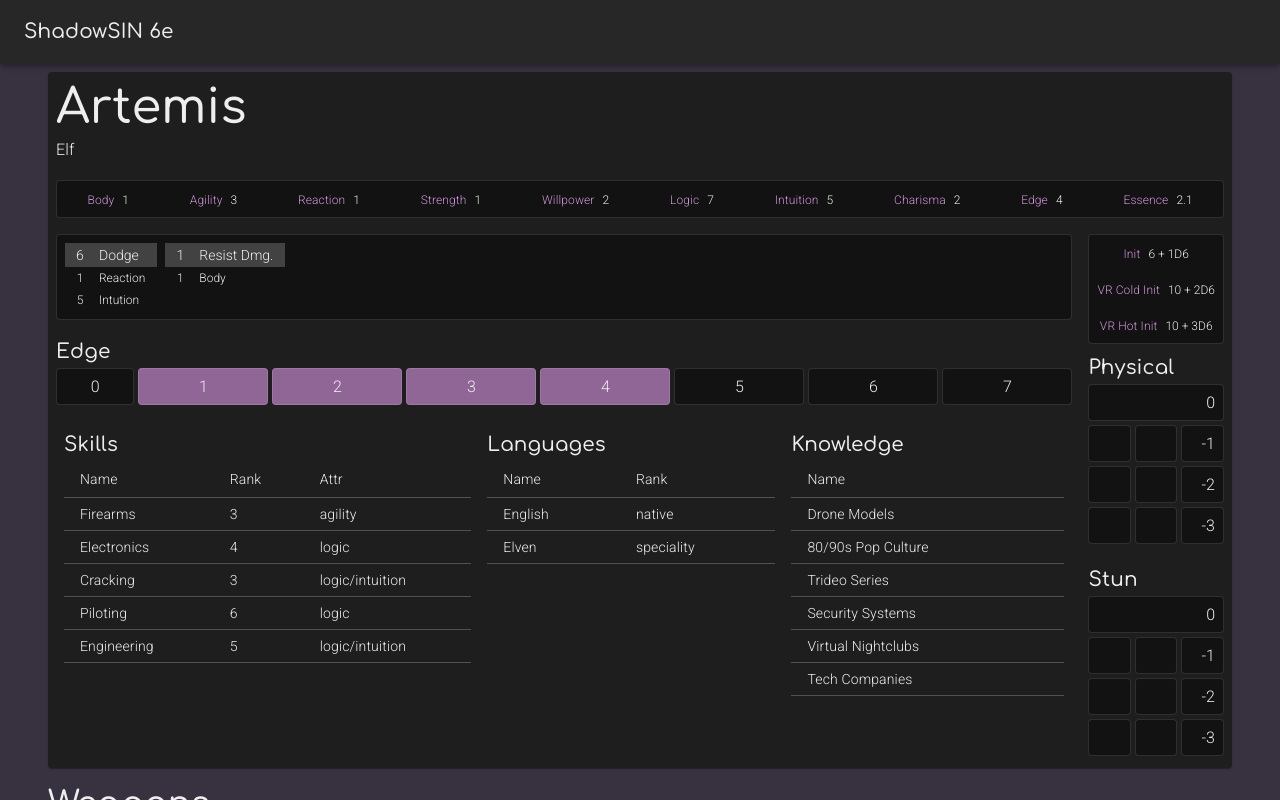
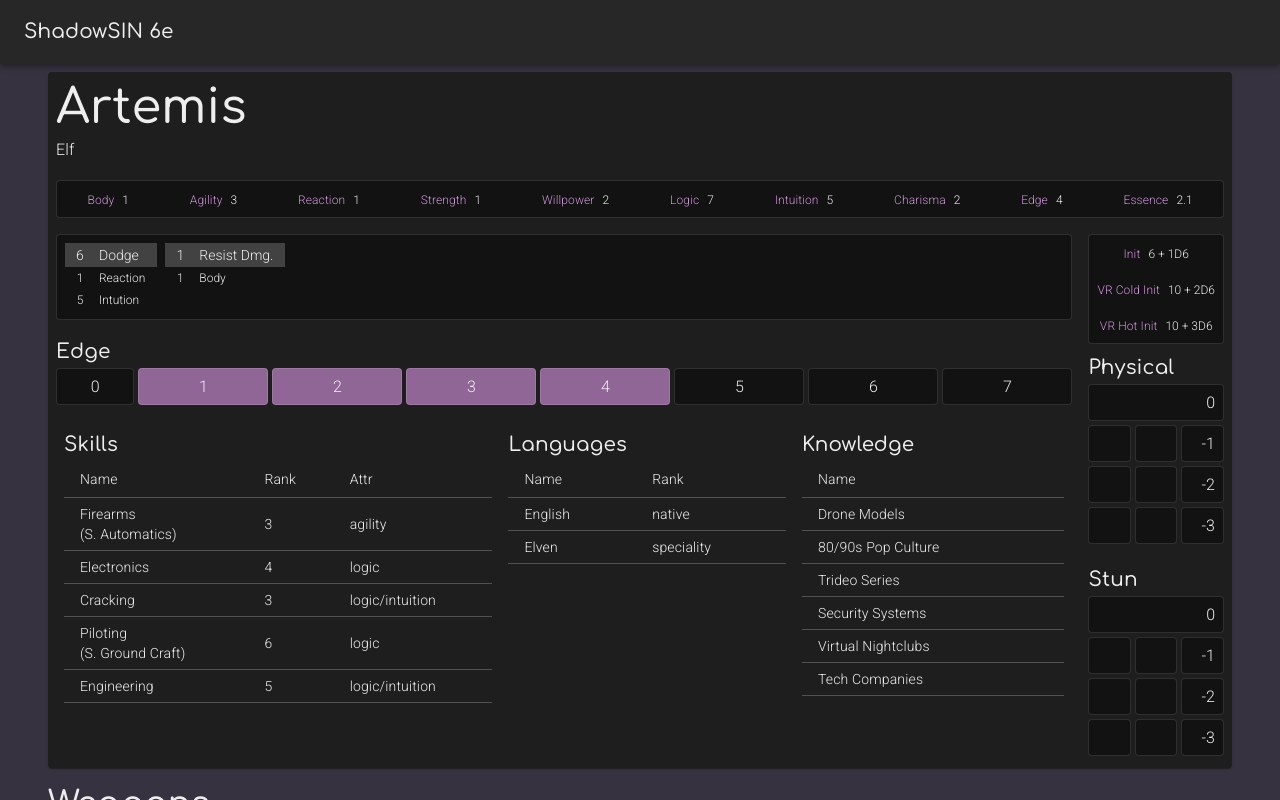
Before and after one commit to Zeragamba/ShadowSIN, a React (Create React App) app: page / in a window 1280 px wide. Built offline with nearby package versions, Linux system fonts and the light colour scheme.

Commit message:
add expertise and specialty to Skill List

```diff
--- a/src/System/Skill/ActiveSkillList.tsx
+++ b/src/System/Skill/ActiveSkillList.tsx
@@ -37,7 +37,11 @@ const SkillListRow: FC<SkillListRowProps> = ({
 }) => {
   return (
     <TableRow key={skill.name}>
-      <TableCell>{skill.name}</TableCell>
+      <TableCell>
+        <div>{skill.name}</div>
+        {skill.speciality && <div>(S. {skill.speciality})</div>}
+        {skill.expertise && <div>{skill.expertise}</div>}
+      </TableCell>
       <TableCell>
         {skill.rank}
       </TableCell>
```
